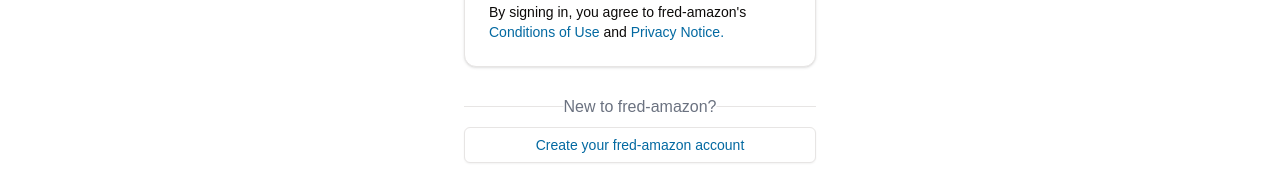
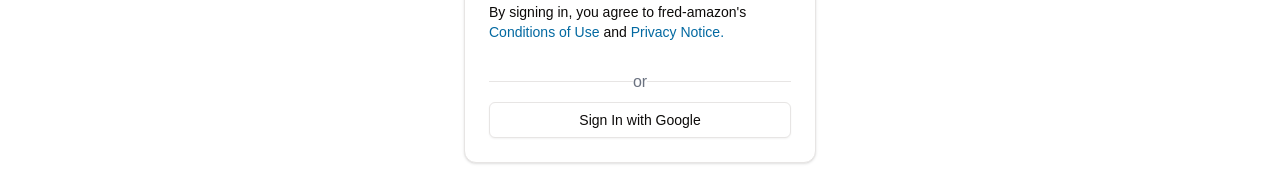
Before and after one commit to fredtinotenda3/fred-amazon, a Next.js app: page /sign-in in a window 1280 px wide. Shown: the part 435-623 px from the top of the page. Built offline with nearby package versions, Linux system fonts and the light colour scheme; no server answers.

Commit message:
implement: 15-signin-with-google

```diff
--- /dev/null
+++ b/app/(auth)/sign-in/google-signin-form.tsx
@@ -0,0 +1,21 @@
+"use client";
+import { useFormStatus } from "react-dom";
+
+import { Button } from "@/components/ui/button";
+import { SignInWithGoogle } from "@/lib/actions/user.actions";
+
+export function GoogleSignInForm() {
+  const SignInButton = () => {
+    const { pending } = useFormStatus();
+    return (
+      <Button disabled={pending} className="w-full" variant="outline">
+        {pending ? "Redirecting to Google..." : "Sign In with Google"}
+      </Button>
+    );
+  };
+  return (
+    <form action={SignInWithGoogle}>
+      <SignInButton />
+    </form>
+  );
+}
--- a/app/(auth)/sign-in/page.tsx
+++ b/app/(auth)/sign-in/page.tsx
@@ -1,3 +1,4 @@
+import { GoogleSignInForm } from "./google-signin-form";
 import { Metadata } from "next";
 import Link from "next/link";
 import { redirect } from "next/navigation";
@@ -38,6 +39,10 @@
           <div>
             <CredentialsSignInForm />
           </div>
+          <SeparatorWithOr />
+          <div className="mt-4">
+            <GoogleSignInForm />
+          </div>
         </CardContent>
       </Card>
       <SeparatorWithOr>New to {APP_NAME}?</SeparatorWithOr>
--- a/auth.ts
+++ b/auth.ts
@@ -1,3 +1,4 @@
+import Google from "next-auth/providers/google";
 import { MongoDBAdapter } from "@auth/mongodb-adapter";
 import bcrypt from "bcryptjs";
 import CredentialsProvider from "next-auth/providers/credentials";
@@ -29,6 +30,9 @@
   },
   adapter: MongoDBAdapter(client),
   providers: [
+    Google({
+      allowDangerousEmailAccountLinking: true,
+    }),
     CredentialsProvider({
       credentials: {
         email: {
--- a/lib/actions/user.actions.ts
+++ b/lib/actions/user.actions.ts
@@ -17,6 +17,9 @@
   redirect(redirectTo.redirect);
 };
 
+export const SignInWithGoogle = async () => {
+  await signIn("google");
+};
 // CREATE
 export async function registerUser(userSignUp: IUserSignUp) {
   try {
```
